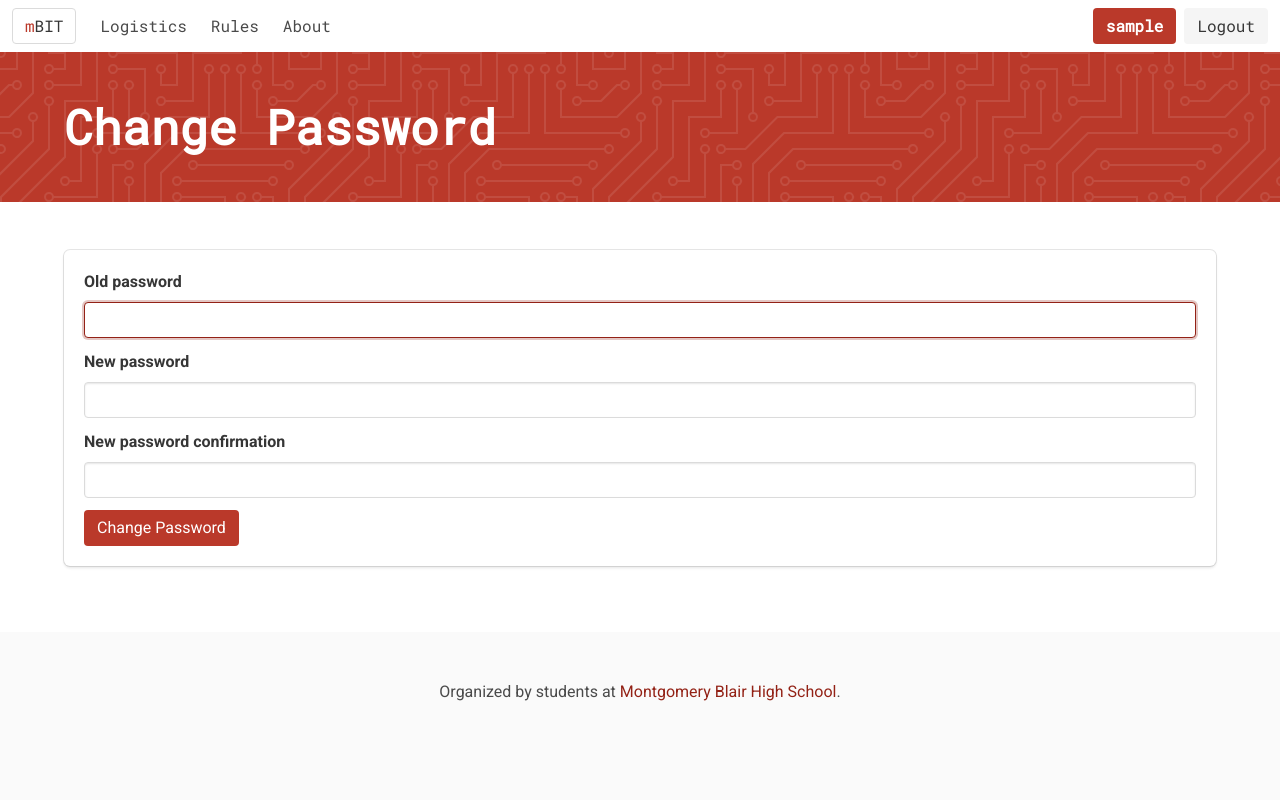
After one commit to mbhs/mbit-platform, a Django app: page /changepassword in a window 1280 px wide. The commit adds this page. Run offline with Django 3.2, Linux system fonts and the light colour scheme; the visitor is signed in with stand-in values (Sample User, id 1); parts of the project's set-up code (start-up, migrations or seed data) failed here and were passed over; some libraries are stand-ins or nearby versions.

Commit message:
change password

```diff
--- /dev/null
+++ b/dashboard/templates/dashboard/changepassword.html
@@ -0,0 +1,40 @@
+{% extends 'dashboard/base.html' %}
+{% load modify_field %}
+
+{% block content %}
+<section class="hero has-background-primary">
+	<div class="hero-body">
+		<div class="container">
+			<h1 class="title is-1"><span class="has-text-white">Change Password</span></h1>
+		</div>
+	</div>
+</section>
+<section class="section">
+	<div class="container">
+		{% if form.non_field_errors %}
+			<div class="notification is-danger">
+				<button class="delete"></button>
+				{{ form.non_field_errors }}
+			</div>
+		{% endif %}
+		<div class="box">
+			<form method="post">
+				{% csrf_token %}
+				{% for field in form %}
+					<div class="field">
+						<label class="label" for="{{ field.id_for_label }}">{{ field.label }}</label>
+						<div class="control">
+							{{ field|add_class:"input"  }}
+						</div>
+						{% if field.errors %}
+							<div class="help is-danger">{{ field.errors }}</div>
+						{% endif %}
+					</div>
+				{% endfor %}
+				<input type="hidden" name="next" value="/">
+				<button type="submit" class="button is-primary">Change Password</button>
+			</form>
+		</div>
+	</div>
+</section>
+{% endblock %}
--- a/dashboard/templates/dashboard/index.html
+++ b/dashboard/templates/dashboard/index.html
@@ -47,6 +47,9 @@
 				</div>
 			</div>
 			<div class="column panel" id="profile-panel" v-show="state.panel === 'profile'" v-cloak>
+				<div class="content">
+					<a href="/changepassword" class="button">Change Password</a>
+				</div>
 				<form @submit.prevent="saveProfile">
 					<article class="message is-primary" v-if="noProfile">
 						<div class="message-body content">
--- a/dashboard/urls.py
+++ b/dashboard/urls.py
@@ -9,6 +9,7 @@ urlpatterns = [
 	path('scores', views.scores, name='scores'),
 	path('login', auth_views.LoginView.as_view(template_name='dashboard/login.html', redirect_authenticated_user=True), name='login'),
 	path('logout', auth_views.LogoutView.as_view(next_page='/login')),
+	path('changepassword', auth_views.PasswordChangeView.as_view(template_name='dashboard/changepassword.html', success_url='/')),
 	path('register', views.register, name='register'),
 	path('submission/<int:id>/<str:filename>', views.submission)
 ]
```
